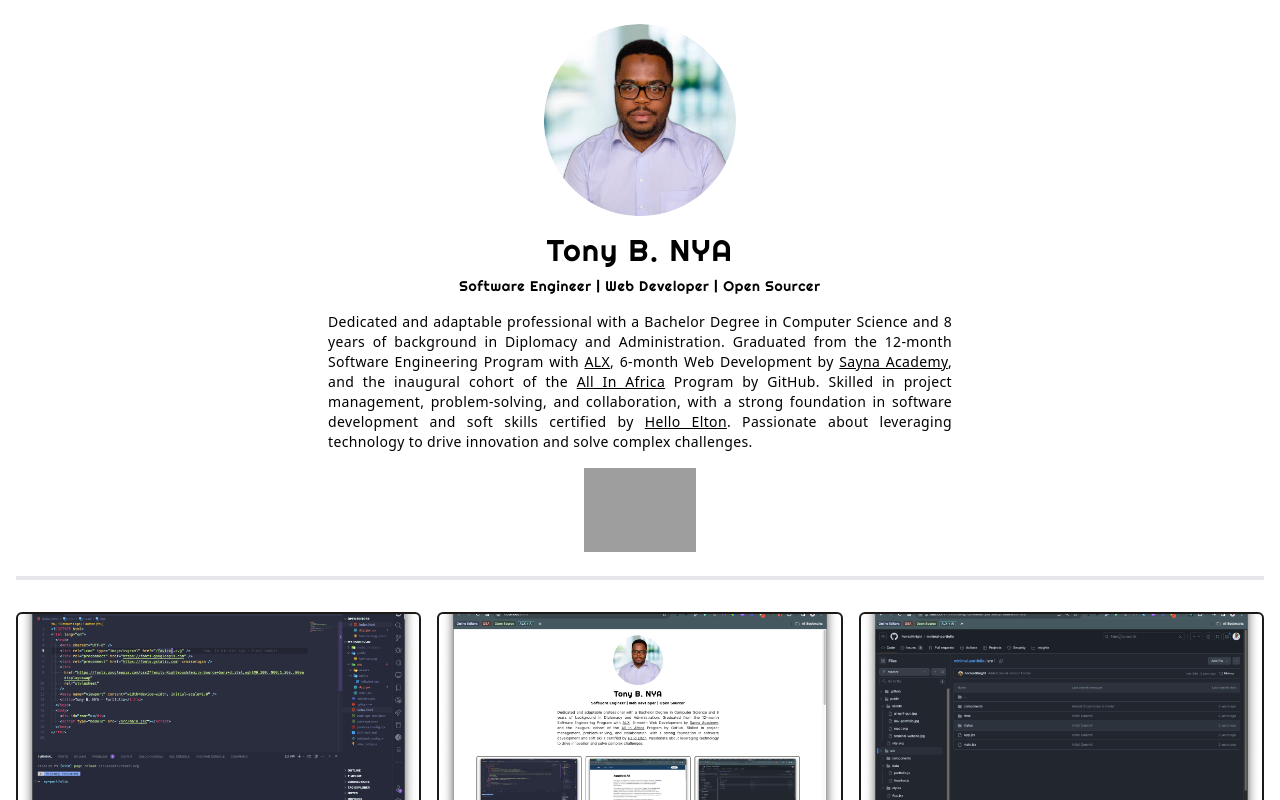
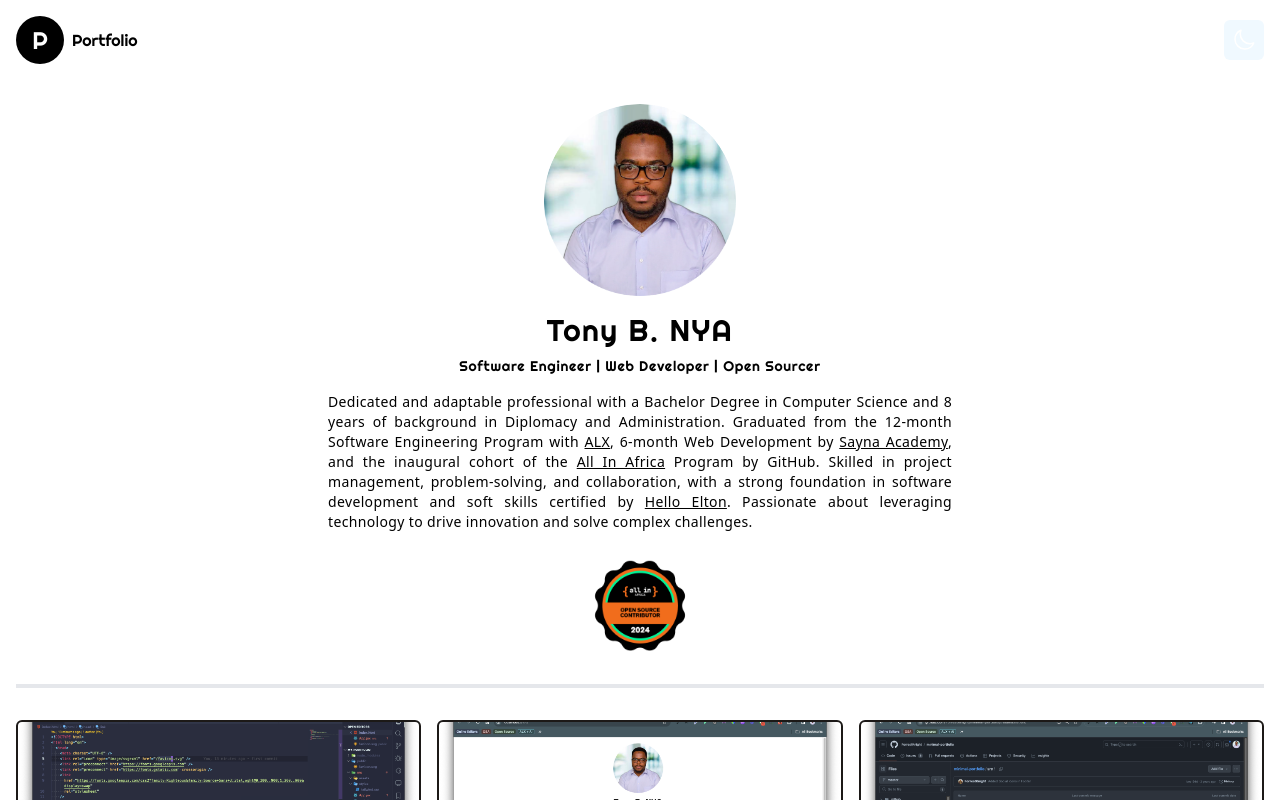
Before and after one commit to tonybnya/portfolio, a React (Vite) app: page / in a window 1280 px wide. Shown: the top 800 px of the page. Built offline with nearby package versions, Linux system fonts and the light colour scheme; grey boxes are pictures that could not be loaded.

Commit message:
feat: add and header to the App with a brand and a mode button switcher

```diff
--- a/index.html
+++ b/index.html
@@ -1,4 +1,4 @@
-<!DOCTYPE html>
+<!doctype html>
 <html lang="en">
   <head>
     <meta charset="UTF-8" />
--- a/src/App.jsx
+++ b/src/App.jsx
@@ -1,21 +1,97 @@
-import React from 'react'
-import Intro from './components/Intro'
-import Projects from './components/Projects'
-import Progression from './components/Progression'
-import Contact from './components/Contact'
-import Footer from './components/Footer'
+import React, { useEffect, useState } from "react";
+import Intro from "./components/Intro";
+import Projects from "./components/Projects";
+import Progression from "./components/Progression";
+import Contact from "./components/Contact";
+import Footer from "./components/Footer";
 
 function App() {
+  const [theme, setTheme] = useState(null);
+
+  useEffect(() => {
+    if (window.matchMedia("(prefers-color-scheme: dark)").matches) {
+      setTheme("dark");
+    } else {
+      setTheme("light");
+    }
+  }, []);
+
+  const handleThemeSwitch = () => {
+    setTheme(theme === "dark" ? "light" : "dark");
+  };
+
+  useEffect(() => {
+    if (theme === "dark") {
+      document.documentElement.classList.add("dark");
+    } else {
+      document.documentElement.classList.remove("dark");
+    }
+  }, [theme]);
+
+  const sun = (
+    <svg
+      xmlns="http://www.w3.org/2000/svg"
+      fill="none"
+      viewBox="0 0 24 24"
+      strokeWidth={1.5}
+      stroke="currentColor"
+      className="w-6 h-6"
+    >
+      <path
+        strokeLinecap="round"
+        strokeLinejoin="round"
+        d="M12 3v2.25m6.364.386l-1.591 1.591M21 12h-2.25m-.386 6.364l-1.591-1.591M12 18.75V21m-4.773-4.227l-1.591 1.591M5.25 12H3m4.227-4.773L5.636 5.636M15.75 12a3.75 3.75 0 11-7.5 0 3.75 3.75 0 017.5 0z"
+      />
+    </svg>
+  );
+
+  const moon = (
+    <svg
+      xmlns="http://www.w3.org/2000/svg"
+      fill="none"
+      viewBox="0 0 24 24"
+      strokeWidth={1.5}
+      stroke="white"
+      className="w-6 h-6"
+    >
+      <path
+        strokeLinecap="round"
+        strokeLinejoin="round"
+        d="M21.752 15.002A9.718 9.718 0 0118 15.75c-5.385 0-9.75-4.365-9.75-9.75 0-1.33.266-2.597.748-3.752A9.753 9.753 0 003 11.25C3 16.635 7.365 21 12.75 21a9.753 9.753 0 009.002-5.998z"
+      />
+    </svg>
+  );
+
   return (
-    <div className='container mx-auto px-4 max-sm:px-6'>
+    <>
+      <div className="flex items-center justify-between p-4">
+        <div className="flex items-center font-righteous gap-2 max-sm:left-4">
+          <a
+            href="#"
+            className="inline-flex items-center justify-center text-decoration-none bg-black text-white rounded-full w-12 h-12 text-2xl"
+          >
+            P
+          </a>
+          <span>Portfolio</span>
+        </div>
+        <button
+          type="button"
+          onClick={handleThemeSwitch}
+          className="p-2 bg-sky-50 text-lg rounded-md dark:bg-orange-300 max-sm:right-4"
+        >
+          {theme === "dark" ? sun : moon}
+        </button>
+      </div>
+      <div className="container mx-auto px-4 max-sm:px-6">
         <Intro />
-      <hr className='border-2 mb-8'/>
+        <hr className="border-2 mb-8" />
         <Projects />
         <Progression />
         <Contact />
         <Footer />
       </div>
-  )
+    </>
+  );
 }
 
-export default App
+export default App;
```
Also changed, not shown: public/assets/all-in-open-source-contributor.png (added). Lines whose indentation alone changed are shown as unchanged.
